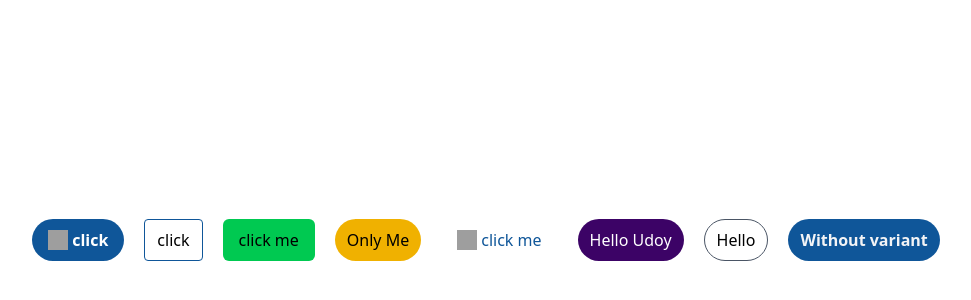
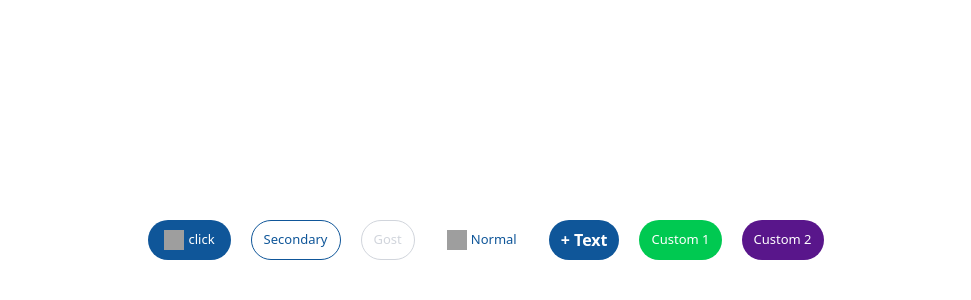
Before and after one commit to Hablu-Programmer-Team/HP-Team, a React (Vite) app: page /dashboard in a window 1280 px wide. Shown: the part 160-460 px from the top of the page, without its empty margins (154-1125 px from the left). Built offline with nearby package versions, Linux system fonts and the light colour scheme; grey boxes are pictures that could not be loaded.

Commit message:
Button componets style done

```diff
--- a/src/components/pages/dashboard.tsx
+++ b/src/components/pages/dashboard.tsx
@@ -5,7 +5,6 @@ export const Dashboard = () => (
       <Button
         hover="auto"
         colors="white"
-        font="b"
         flex
         size="lg"
         variant="primary"
@@ -17,28 +16,24 @@ export const Dashboard = () => (
         />
         click
       </Button>
-      <Button size="responsive" round="sm" variant="secondary">
-        click
+      <Button variant="secondary">Secondary</Button>
+      <Button variant="gost" colors="text-gray-300">
+        Gost
       </Button>
-      <Button color="white" round="md" variant="bg-green-500" size="sm">
-        click me
-      </Button>
-      <Button variant="bg-yellow-500">Only Me</Button>
-      <Button flex size="lg" variant="white">
+      <Button flex variant="normal">
         <img
           className="size-5"
           src="https://cdn.pixabay.com/photo/2017/03/05/21/55/emoticon-2120024_640.png"
           alt=""
         />
-        click me
+        Normal
       </Button>
-      <Button variant="bg-purple-950" colors="white">
-        Hello Udoy
+      <Button variant="primary" colors="white" font="b" textSize="2xl">
+        + Text
       </Button>
-      <Button variant="normal">Hello</Button>
-      <Button colors="text-gray-100"  font="b">
-        Without variant
-      </Button>
+      <Button variant="bg-green-500" colors="white" size="responsive" >Custom 1</Button>
+      <Button variant="bg-purple-900" colors="white">Custom 2</Button>
+
     </div>
   </div>
 );
--- a/src/components/team/Udoy/button.tsx
+++ b/src/components/team/Udoy/button.tsx
@@ -12,6 +12,7 @@ interface IProps extends ButtonProps {
   font?: string;
   colors?: string;
   extra?: string;
+  textSize?: string;
 }
 const sizeStyles: Record<string, string> = {
   sm: "px-[1rem] py-[0.375rem]",
@@ -20,10 +21,10 @@ const sizeStyles: Record<string, string> = {
 };
 const variantStyles: Record<string, string> = {
   primary: "bg-link-700",
-  secondary: "border border-link-700",
+  secondary: "border border-link-700 text-link-700",
   neutral: "neutral-text-background",
-  white: "text-link-700",
-  normal: "border border-gray-600",
+  normal: "text-link-700",
+  gost: "border border-gray-300",
 };
 
 export const Button: FC<IProps> = ({
@@ -38,29 +39,36 @@ export const Button: FC<IProps> = ({
   colors,
   extra,
   font,
+  textSize,
   className = "",
   disabledClass = "opacity-50 border border-gray-400 bg-gray-400",
 }) => {
   // ......................
   // =====------------=========
-  const hoverStyle: string = hover === "auto" ? "hover:scale-105" : hover;
-  const roundedStyle: unknown =
+//   every thigns will come from props
+  const hoverStyle = hover === "auto" ? "hover:scale-105" : hover;
+  const roundedStyle =
     round === "sm" ? "rounded-sm" : round === "md" ? "rounded-md" : round;
   const flexStyle = "flex items-center justify-center text-nowrap gap-1";
   const textColor = `${
-    colors === "white" ? "text-white" : colors === "black" ? "text-black" : colors
+    colors === "white"
+      ? "text-white"
+      : colors === "black"
+      ? "text-black"
+      : colors
   }`;
-  const fontSize =
+  const fontBoldStyle =
     font === "b" ? "font-bold" : font === "ex" ? "font-extrabold" : font;
-
+// every thins will come from props end
   const generateClassNames = (...classes: unknown[]): string =>
     classes.filter(Boolean).join(" ");
 
   const btnClasses =
     className ||
     generateClassNames(
-      fontSize || "font-normal",
+      fontBoldStyle || "font-normal",
       textColor,
+      textSize || "text-[0.8125rem]",
       flex && flexStyle,
       roundedStyle || "rounded-full",
       hoverStyle,
@@ -70,6 +78,7 @@ export const Button: FC<IProps> = ({
       disabled ? "cursor-not-allowed" : "cursor-pointer",
       "transition duration-200"
     );
+
   return (
     <button onClick={onClick} disabled={disabled} className={btnClasses}>
       {children}
```
